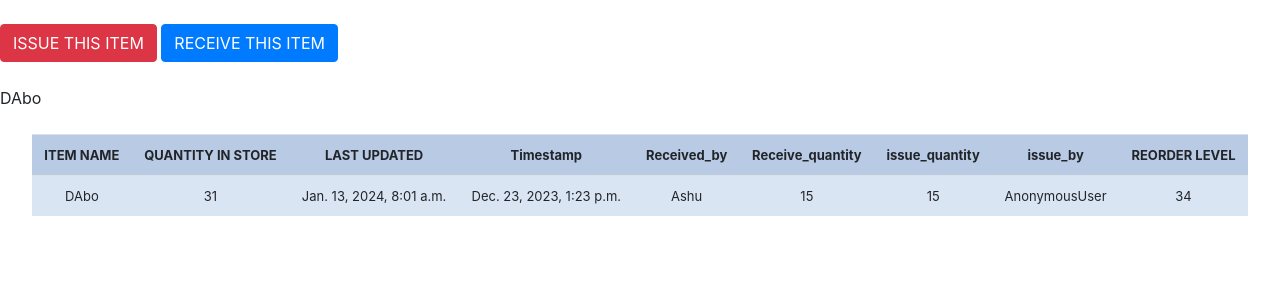
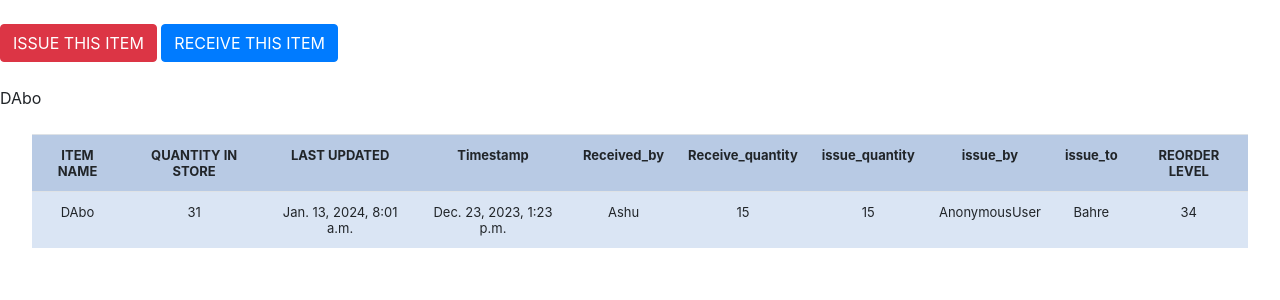
Before and after one commit to MSHBYLGMF/Stockpro, a Django app: page /stock_detail/1/ in a window 1280 px wide. Shown: the part 56-356 px from the top of the page. Run offline with Django 5.2, Linux system fonts and the light colour scheme; data comes from the database, SQL or seed files in the repository; both versions use the stored data as it was after the commit; some libraries are stand-ins or nearby versions.

Commit message:
Fourth commite

```diff
--- a/Store/forms.py
+++ b/Store/forms.py
@@ -45,7 +45,6 @@ class ReceiveForm(forms.ModelForm):
 	class Meta:
 		model = models.Stock
 		fields = ['receive_quantity', 'receive_by']
-
 class ReorderLevelForm(forms.ModelForm):
 	class Meta:
 		model = models.Stock
--- a/Store/templates/item_deteil.html
+++ b/Store/templates/item_deteil.html
@@ -22,7 +22,7 @@
                     <th>Receive_quantity</th>
                     <th>issue_quantity</th>
                     <th>issue_by</th>
-
+                     <th>issue_to</th>
                     <th>REORDER LEVEL</th>
                   </tr>
                   <tr>
@@ -34,6 +34,7 @@
                     <td> {{queryset.receive_quantity}}</td>
                     <td>{{queryset.issue_quantity}}</td>
                     <td>{{queryset.issue_by}}</td>
+                    <td>{{queryset.issue_to}}</td>
                     <td>{{queryset.reorder_level}}</td>
 
                   </tr>
--- a/Store/urls.py
+++ b/Store/urls.py
@@ -14,5 +14,4 @@ urlpatterns=[
     path('reorder_level/<int:id>/', views.reorder_level, name="reorder_level"),
     path('accounts/', include('registration.backends.default.urls')),
 
-
 ]
```
Also changed, not shown: db.sqlite3.
